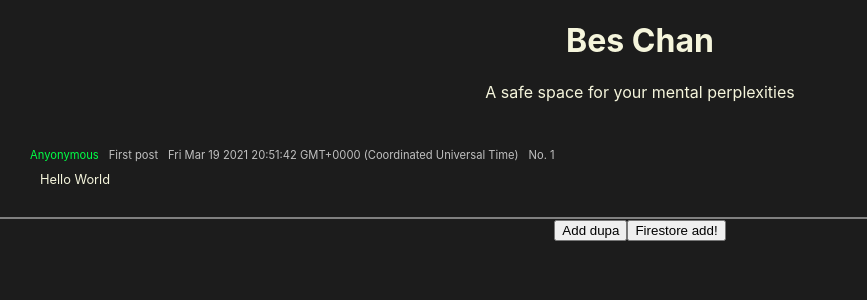
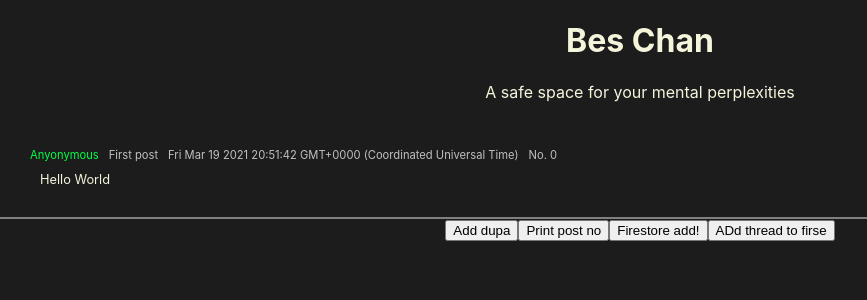
Before and after one commit to Sebosun/Anonymous-Forum, a React (Create React App) app: page / in a window 1280 px wide. Shown: the top 300 px of the page, without its empty margins (0-867 px from the left). Built offline with nearby package versions, Linux system fonts and the light colour scheme.

Commit message:
function which adds a thread to firebase

```diff
--- a/src/App.js
+++ b/src/App.js
@@ -5,7 +5,7 @@ import Header from "./components/Header";
 import { firebase } from "@firebase/app";
 
 function App() {
-  const [postNumeration, setPostNumeration] = useState(1);
+  const [postNumeration, setPostNumeration] = useState(0);
   const [threadPosts, setThreadPosts] = useState([
     {
       postNo: postNumeration,
@@ -23,11 +23,11 @@ function App() {
     text: "Hello World",
   };
 
-  function addNewThread(thread) {
-    let emptyThread = [...threadPosts];
-    emptyThread.push(thread);
-    setThreadPosts(emptyThread);
-  }
+  // function addNewThread(thread) {
+  //   let emptyThread = [...threadPosts];
+  //   emptyThread.push(thread);
+  //   setThreadPosts(emptyThread);
+  // }
 
   // increases firestore count
   function incrPostNo() {
@@ -37,7 +37,7 @@ function App() {
     postNoRef.update({ postNo: increment });
   }
 
-    // test for getting stuff from thread posts, will setup collections within threads themselves
+  // test for getting stuff from thread posts, will setup collections within threads themselves
   // function getCurPostNo(){
   //     const db = firebase.firestore();
   //     db.collection("test").onSnapshot((serverUpdate) => {
@@ -49,28 +49,37 @@ function App() {
   //     })
   // }
 
-
-    //gets the postNo from the meta collection
+  //gets the postNo from the meta collection
   function getCurPostNo() {
     const db = firebase.firestore();
     const data = db.collection("meta").doc("data");
 
-    data.get().then((doc) => {
+    const postNo = data.get().then((doc) => {
       if (doc.exists) {
-        console.log("Doc data", doc.data());
+        return doc.data().postNo;
       } else {
-        console.log("PostNo not found");
+        return 0;
       }
     });
+
+    return postNo;
   }
 
-  function updatePostNumber() {
-    setPostNumeration(postNumeration + 1);
+  async function addNewThread(thread) {
+    const db = firebase.firestore();
+    const board = db.collection("board");
+    // since getCurPosNo returns a promise, we need first to wait before we add it to the board (async required to use await here)
+    const postNo = await getCurPostNo();
+
+    board.add({
+      name: thread.name,
+      text: thread.text,
+      title: thread.title,
+      user: "Anyonymous",
+      postNo: postNo,
+      created: firebase.firestore.FieldValue.serverTimestamp(),
+    });
   }
-
-  useEffect(() => {
-    updatePostNumber();
-  }, [threadPosts]);
 
   return (
     <div className="App">
@@ -89,7 +98,25 @@ function App() {
         })}
       </div>
       <button onClick={() => addNewThread(genPost)}>Add dupa</button>
-      <button onClick={() => getCurPostNo()}>Firestore add!</button>
+      <button
+        onClick={() => {
+          getCurPostNo().then((resolve) => console.log(resolve));
+        }}
+      >
+        Print post no
+      </button>
+      <button onClick={() => incrPostNo()}>Firestore add!</button>
+      <button
+        onClick={() =>
+          addNewThread({
+            name: "First",
+            text: "Hello world",
+            title: "Title!",
+          })
+        }
+      >
+        ADd thread to firse
+      </button>
     </div>
   );
 }
```
